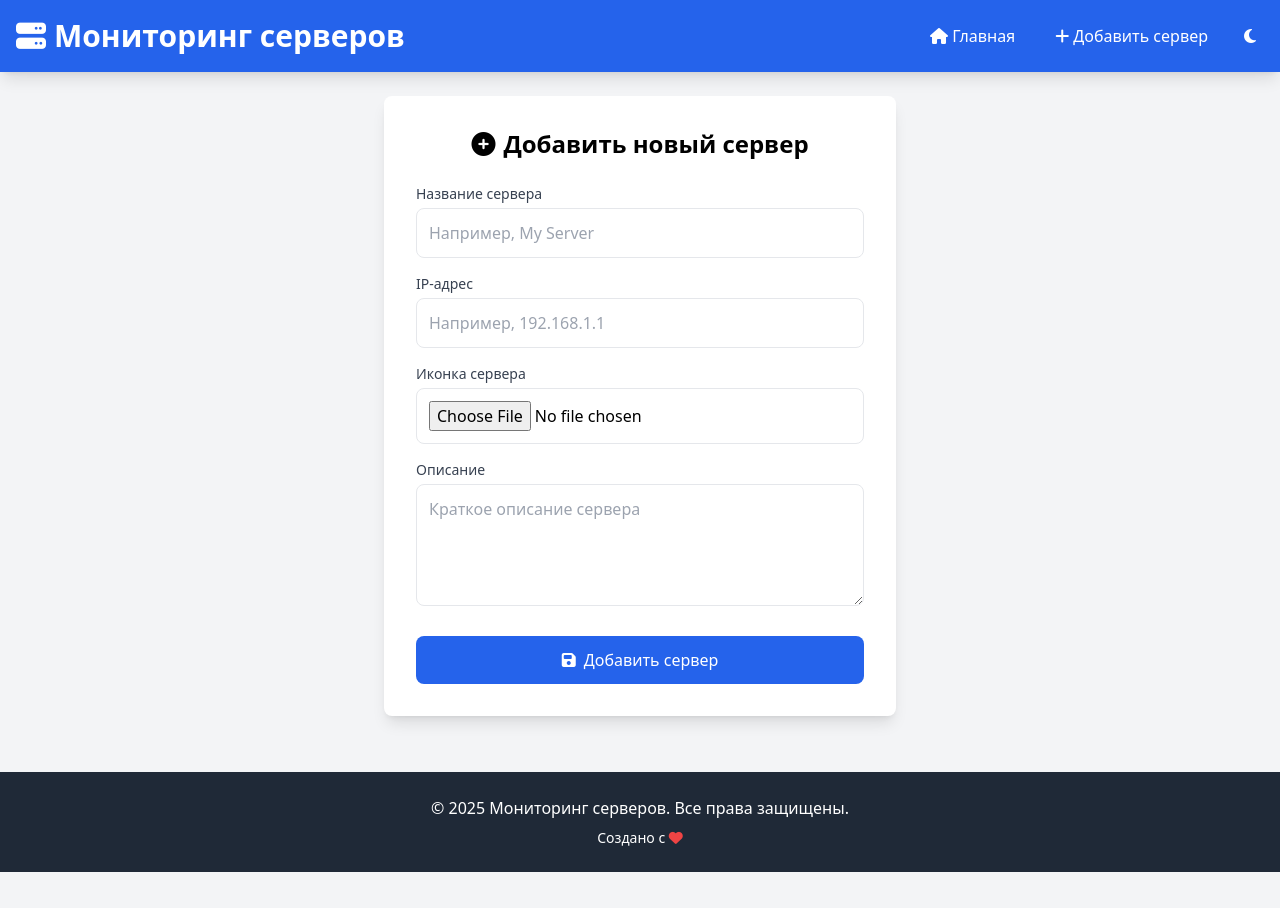
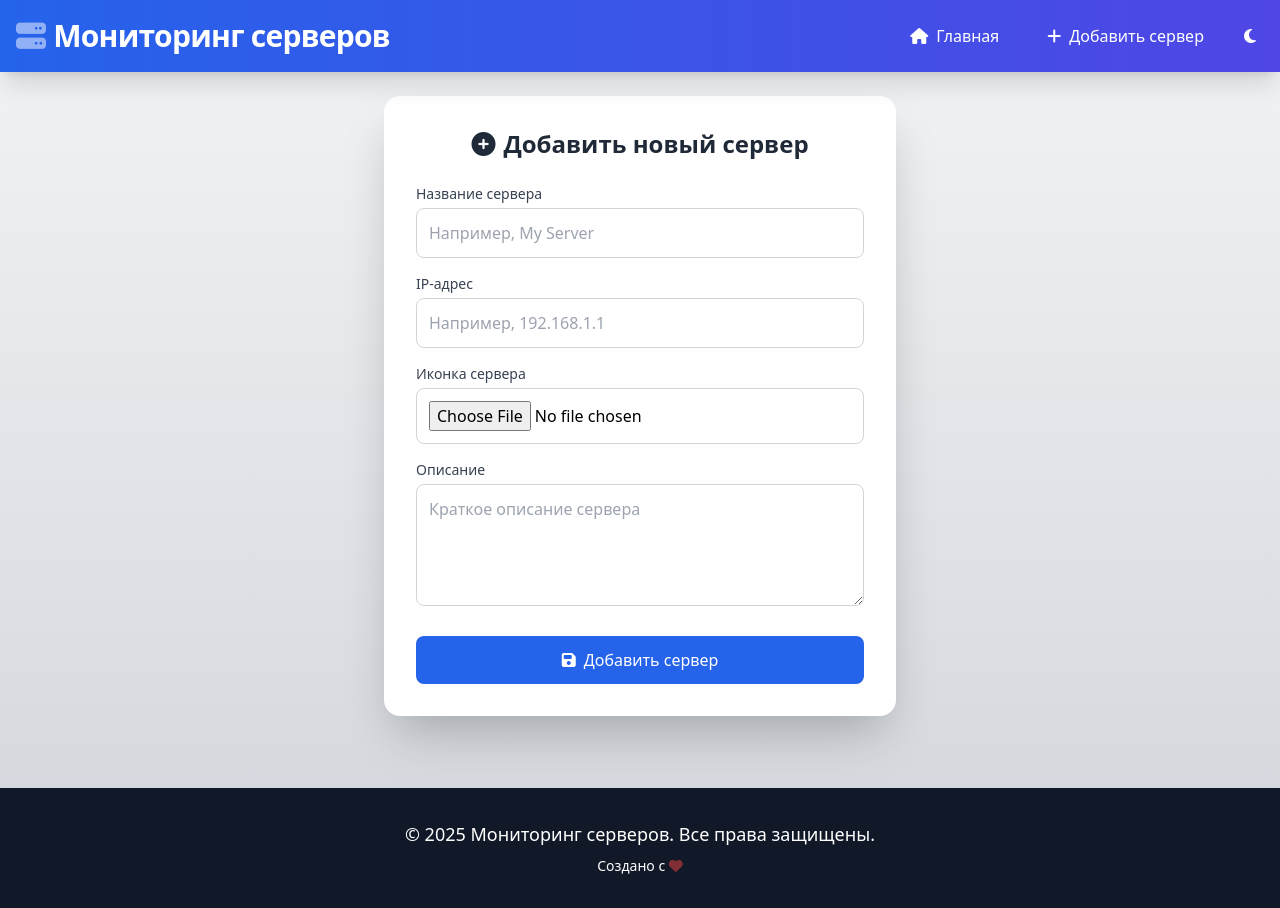
Before and after one commit to fun-world-fun/funcube, a plain HTML site: page add-server.html in a window 1280 px wide. Before the commit the page ends 872 px from the top, so only its background shows below. Drawn offline with nearby package versions, Linux system fonts and the light colour scheme.

Commit message:
Update add-server.html

```diff
--- a/add-server.html
+++ b/add-server.html
@@ -8,18 +8,22 @@
   <link rel="stylesheet" href="https://cdnjs.cloudflare.com/ajax/libs/font-awesome/6.4.0/css/all.min.css">
   <link rel="stylesheet" href="styles.css">
 </head>
-<body class="min-h-screen bg-gray-100 font-sans flex flex-col transition-colors duration-300">
-  <header class="bg-blue-600 text-white p-4 sticky top-0 z-10 shadow-lg">
+<body class="min-h-screen bg-gradient-to-b from-gray-100 to-gray-300 font-sans flex flex-col transition-colors duration-300">
+  <header class="bg-gradient-to-r from-blue-600 to-indigo-600 text-white p-4 sticky top-0 z-20 shadow-xl">
     <div class="container mx-auto flex justify-between items-center">
-      <h1 class="text-3xl font-bold flex items-center gap-2">
-        <i class="fas fa-server"></i> Мониторинг серверов
+      <h1 class="text-3xl font-extrabold flex items-center gap-2 tracking-tight">
+        <i class="fas fa-server animate-pulse"></i> Мониторинг серверов
       </h1>
       <div class="flex items-center gap-4">
         <nav class="flex gap-4">
-          <a href="index.html" class="px-3 py-2 rounded-lg hover:bg-blue-700 transition-colors"><i class="fas fa-home"></i> Главная</a>
-          <a href="add-server.html" class="px-3 py-2 rounded-lg hover:bg-blue-700"><i class="fas fa-plus"></i> Добавить сервер</a>
+          <a href="index.html" class="px-4 py-2 rounded-full hover:bg-blue-700 transition-colors duration-200 flex items-center gap-2">
+            <i class="fas fa-home"></i> Главная
+          </a>
+          <a href="add-server.html" class="px-4 py-2 rounded-full hover:bg-blue-700 transition-colors duration-200 flex items-center gap-2">
+            <i class="fas fa-plus"></i> Добавить сервер
+          </a>
         </nav>
-        <button id="toggleTheme" class="p-2 rounded-full hover:bg-blue-700 transition">
+        <button id="toggleTheme" class="p-2 rounded-full hover:bg-blue-700 transition-colors duration-200" title="Переключить тему">
           <i class="fas fa-moon"></i>
         </button>
       </div>
@@ -27,40 +31,42 @@
   </header>
 
   <main class="container mx-auto p-6 flex-grow">
-    <div class="form-card bg-white rounded-lg shadow-lg p-8 max-w-lg mx-auto slide-in">
-      <h2 class="text-2xl font-bold mb-6 text-center"><i class="fas fa-plus-circle mr-2"></i>Добавить новый сервер</h2>
+    <div class="form-card bg-white dark:bg-gray-800 rounded-2xl shadow-2xl p-8 max-w-lg mx-auto transform transition-all duration-300 hover:scale-[1.01]">
+      <h2 class="text-2xl font-bold mb-6 text-center text-gray-800 dark:text-gray-100 flex items-center justify-center gap-2">
+        <i class="fas fa-plus-circle"></i> Добавить новый сервер
+      </h2>
       <form id="add-server-form">
         <div class="mb-4">
           <label for="server-name" class="block text-sm font-medium text-gray-700 dark:text-gray-300">Название сервера</label>
-          <input type="text" id="server-name" required class="mt-1 p-3 w-full border rounded-lg focus:ring-2 focus:ring-blue-500" placeholder="Например, My Server">
+          <input type="text" id="server-name" required class="mt-1 p-3 w-full border border-gray-300 dark:border-gray-600 rounded-lg focus:ring-2 focus:ring-blue-500 dark:bg-gray-700 dark:text-white transition-all duration-200" placeholder="Например, My Server">
           <p id="name-error" class="error-text hidden">Название не может быть пустым</p>
         </div>
         <div class="mb-4">
           <label for="server-ip" class="block text-sm font-medium text-gray-700 dark:text-gray-300">IP-адрес</label>
-          <input type="text" id="server-ip" required class="mt-1 p-3 w-full border rounded-lg focus:ring-2 focus:ring-blue-500" placeholder="Например, 192.168.1.1">
+          <input type="text" id="server-ip" required class="mt-1 p-3 w-full border border-gray-300 dark:border-gray-600 rounded-lg focus:ring-2 focus:ring-blue-500 dark:bg-gray-700 dark:text-white transition-all duration-200" placeholder="Например, 192.168.1.1">
           <p id="ip-error" class="error-text hidden">Введите корректный IP-адрес</p>
         </div>
         <div class="mb-4">
           <label for="server-icon" class="block text-sm font-medium text-gray-700 dark:text-gray-300">Иконка сервера</label>
-          <input type="file" id="server-icon" accept="image/png,image/jpeg" class="mt-1 p-3 w-full border rounded-lg">
+          <input type="file" id="server-icon" accept="image/png,image/jpeg" class="mt-1 p-3 w-full border border-gray-300 dark:border-gray-600 rounded-lg dark:bg-gray-700 dark:text-white">
           <p id="icon-error" class="error-text hidden">Файл должен быть изображением (PNG/JPEG) и не больше 1 МБ</p>
-          <img id="icon-preview" class="mt-2 w-16 h-16 object-cover rounded hidden" alt="Предпросмотр иконки">
+          <img id="icon-preview" class="mt-2 w-16 h-16 object-cover rounded-lg hidden" alt="Предпросмотр иконки">
         </div>
         <div class="mb-6">
           <label for="server-desc" class="block text-sm font-medium text-gray-700 dark:text-gray-300">Описание</label>
-          <textarea id="server-desc" class="mt-1 p-3 w-full border rounded-lg focus:ring-2 focus:ring-blue-500" rows="4" placeholder="Краткое описание сервера"></textarea>
+          <textarea id="server-desc" class="mt-1 p-3 w-full border border-gray-300 dark:border-gray-600 rounded-lg focus:ring-2 focus:ring-blue-500 dark:bg-gray-700 dark:text-white transition-all duration-200" rows="4" placeholder="Краткое описание сервера"></textarea>
         </div>
-        <button type="submit" class="w-full bg-blue-600 text-white p-3 rounded-lg hover:bg-blue-700 transition-colors flex items-center justify-center gap-2">
+        <button type="submit" class="w-full bg-blue-600 text-white p-3 rounded-lg hover:bg-blue-700 transition-colors duration-200 flex items-center justify-center gap-2 transform hover:scale-105">
           <i class="fas fa-save"></i> Добавить сервер
         </button>
       </form>
     </div>
   </main>
 
-  <footer class="bg-gray-800 text-white py-6 mt-8">
+  <footer class="bg-gray-900 text-white py-8 mt-12">
     <div class="container mx-auto text-center">
-      <p>© 2025 Мониторинг серверов. Все права защищены.</p>
-      <p class="text-sm mt-2">Создано с <i class="fas fa-heart text-red-500"></i></p>
+      <p class="text-lg">© 2025 Мониторинг серверов. Все права защищены.</p>
+      <p class="text-sm mt-2">Создано с <i class="fas fa-heart text-red-500 animate-pulse"></i></p>
     </div>
   </footer>
 
```
